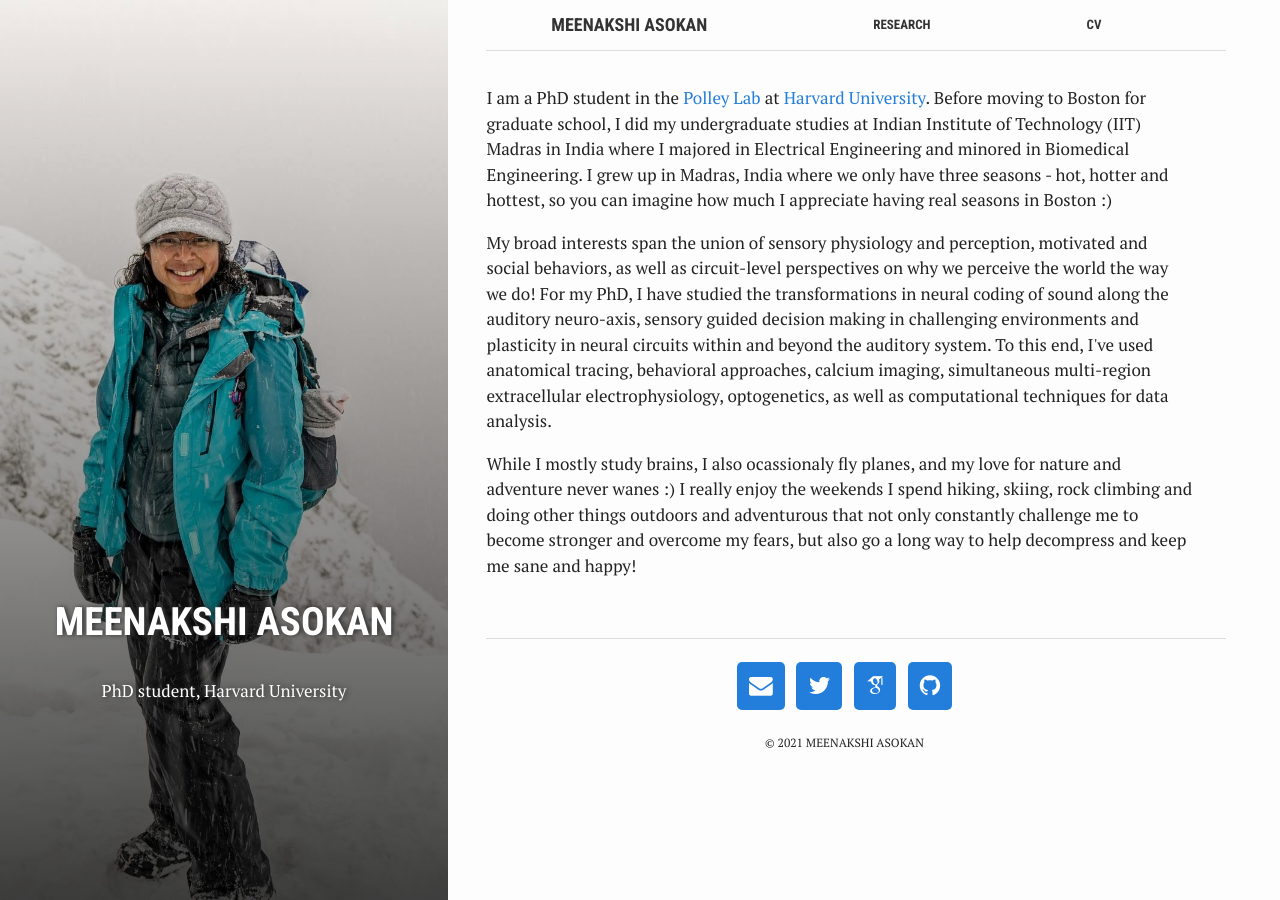
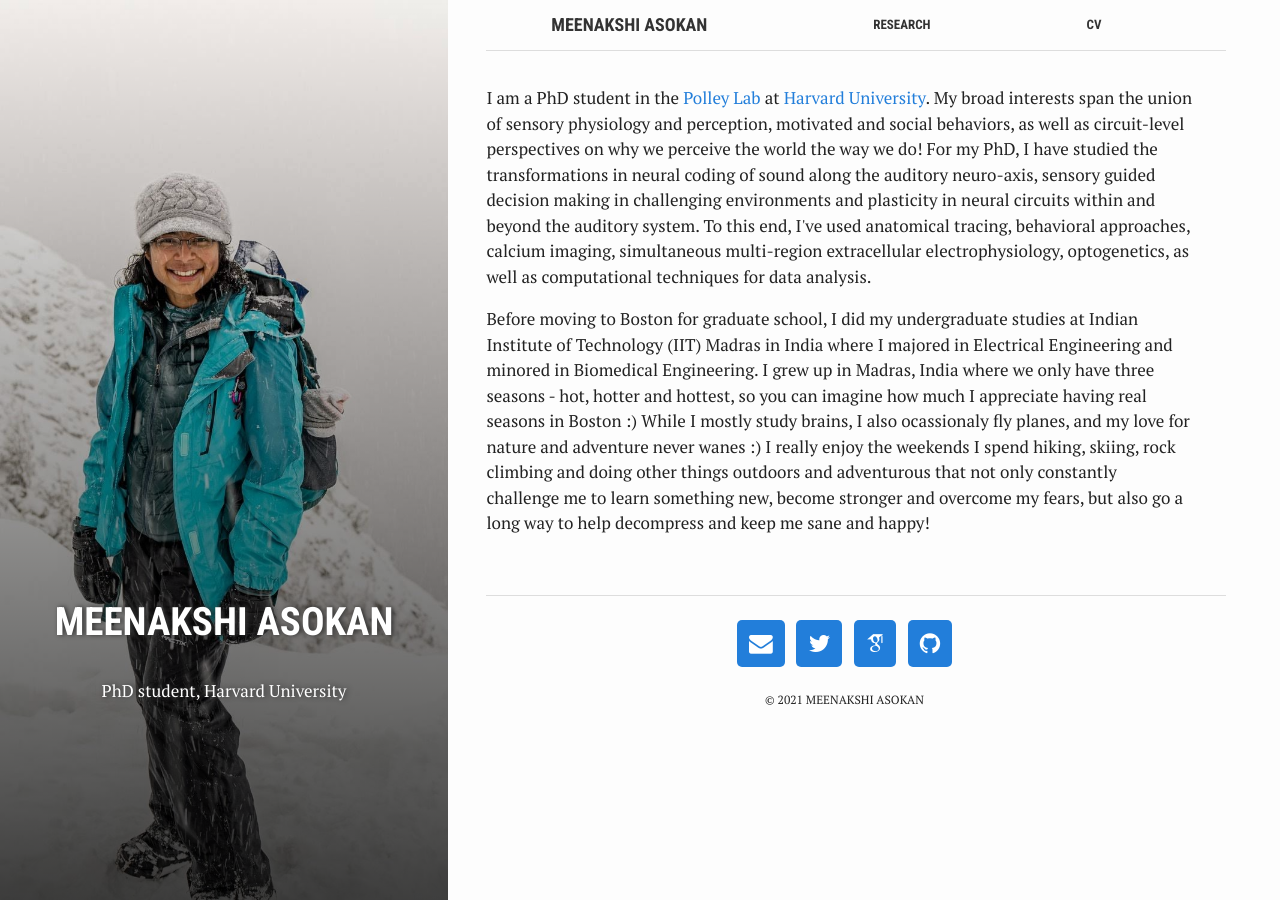
Before and after one commit to Meenakshi-Asokan/Meenakshi-Asokan.github.io, a Jekyll site: the page built from index.html, in a window 1280 px wide. Built offline with Jekyll 4.4.1, drawn with Linux system fonts in a browser that asks for light colours; nearby versions of some CDN libraries; some web fonts are replaced; library files that are not in the unit come from our copies; some of the changed lines change nothing that is shown.

Commit message:
Changed the order!

```diff
--- a/index.html
+++ b/index.html
@@ -9,11 +9,6 @@ summary: "PhD student, Harvard University"
 <p>
   I am a PhD student in the <a href="https://scholar.harvard.edu/polleylab">Polley Lab</a>
   at <a href="http://dms.hms.harvard.edu/shbt/">Harvard University</a>.
-  Before moving to Boston for graduate school, I did my undergraduate studies at Indian Institute of Technology (IIT) Madras
-  in India where I majored in Electrical Engineering and minored in Biomedical Engineering. I grew up in Madras, India where we only have three
-  seasons - hot, hotter and hottest, so you can imagine how much I appreciate having real seasons in Boston :)
-</p>
-<p>
   My broad interests span the union of sensory physiology and perception, motivated and social behaviors, as well as
   circuit-level perspectives on why we perceive the world the way we do! For my PhD, I have studied
   the transformations in neural coding of sound along the auditory neuro-axis, sensory guided decision making
@@ -22,7 +17,11 @@ summary: "PhD student, Harvard University"
   simultaneous multi-region extracellular electrophysiology, optogenetics, as well as computational techniques for data analysis.
 </p>
 <p>
+  Before moving to Boston for graduate school, I did my undergraduate studies at Indian Institute of Technology (IIT) Madras
+  in India where I majored in Electrical Engineering and minored in Biomedical Engineering. I grew up in Madras, India where we only have three
+  seasons - hot, hotter and hottest, so you can imagine how much I appreciate having real seasons in Boston :)
   While I mostly study brains, I also ocassionaly fly planes, and my love for nature and adventure never wanes :) I really enjoy the weekends I spend
-  hiking, skiing, rock climbing and doing other things outdoors and adventurous that not only constantly challenge me to become stronger and overcome my fears, but
+  hiking, skiing, rock climbing and doing other things outdoors and adventurous that not only constantly challenge me to learn something new,
+  become stronger and overcome my fears, but
   also go a long way to help decompress and keep me sane and happy!
 </p>
```
